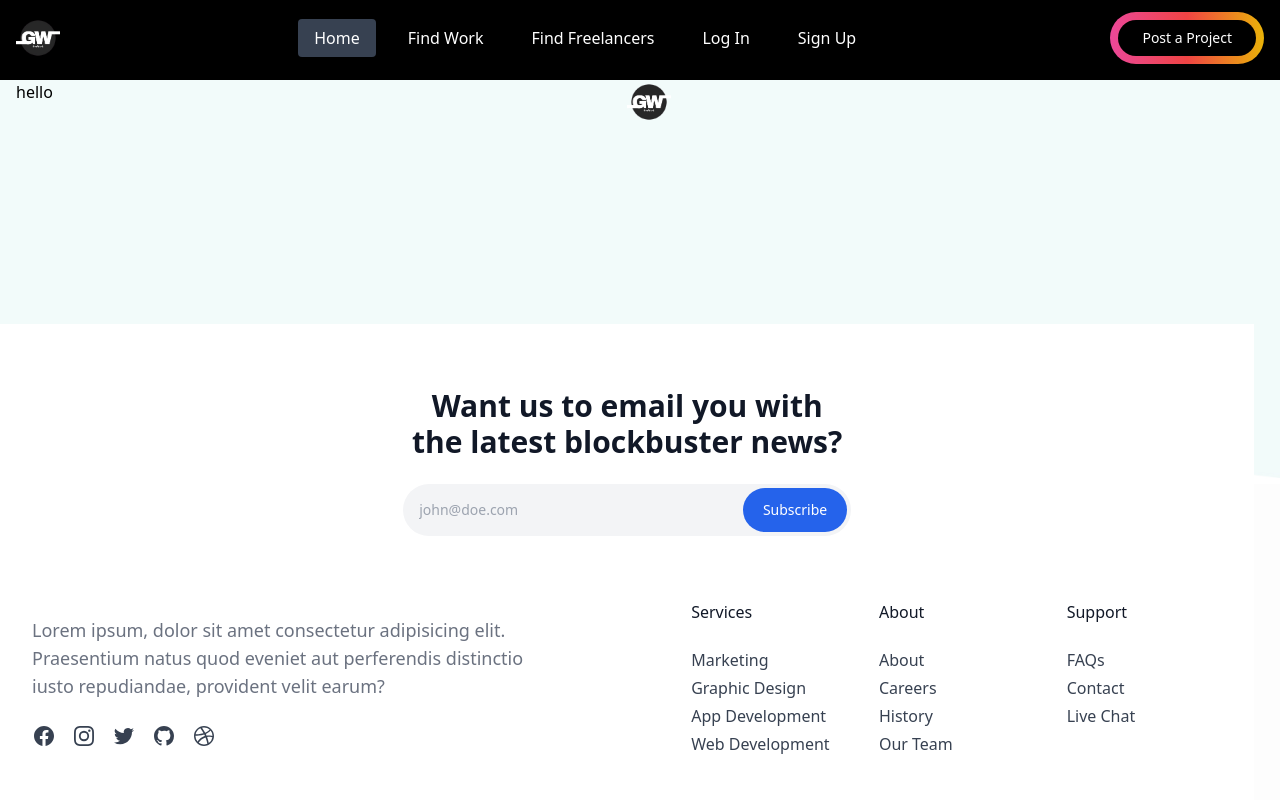
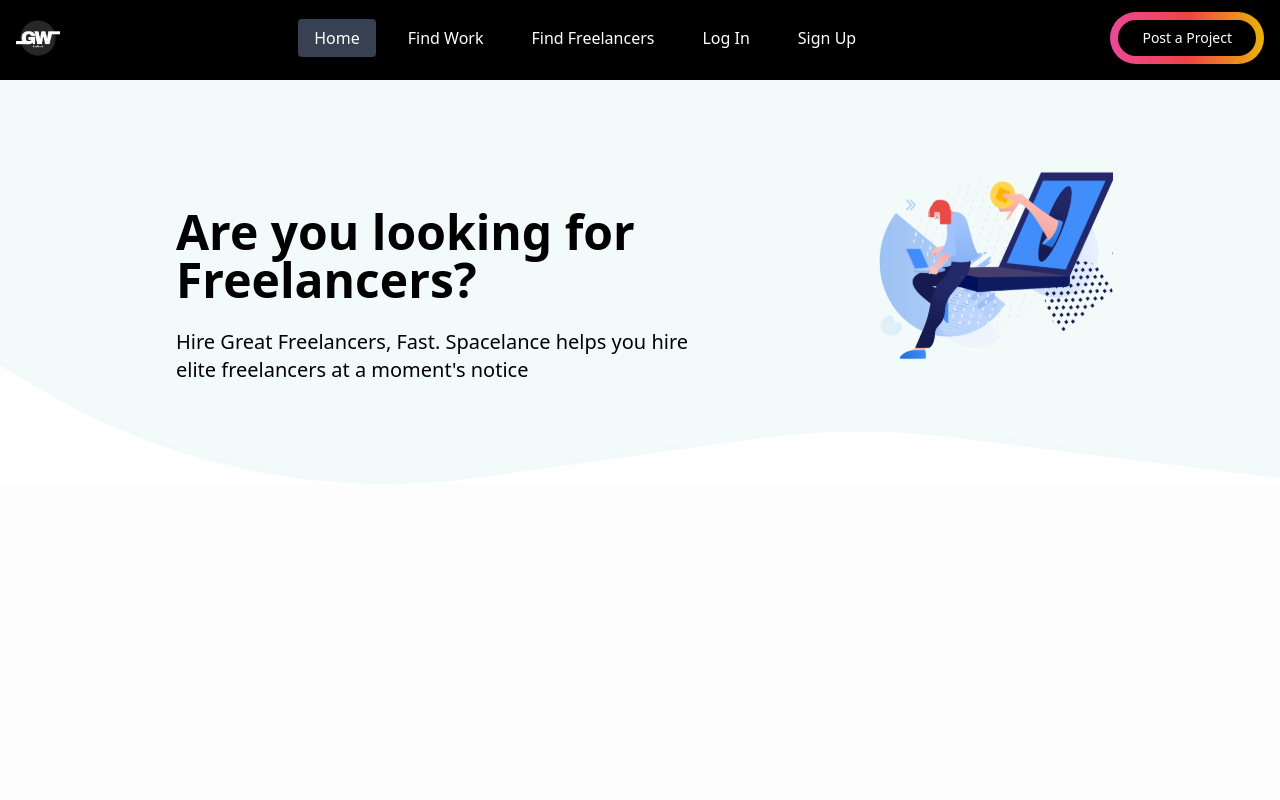
Before and after one commit to Mir0069/pp1, a React (Vite) app: page / in a window 1280 px wide. Shown: the top 800 px of the page. Built offline with nearby package versions, Linux system fonts and the light colour scheme.

Commit message:
update:home banner

```diff
--- a/src/components/Home.jsx
+++ b/src/components/Home.jsx
@@ -1,13 +1,17 @@
 import React from 'react'
-import logo from './images/logo.png';
+import Working from './images/working.svg';
 
 const Home = () => {
   return (
-    <div className='top-20 relative block pb-20 justify-around'>
-    <div className='flex'>
-      <div className='w-1/2 pl-4'>hello</div>
-      <div className='w-1/2'><img src={logo} className='w-11' /></div>
-    </div>
+    <div className='top-20 relative block pb-20 justify-around h-[80vh]'>
+      <div className='flex'>
+        <div className='w-1/2  mt-32 ml-44 font-extrabold text-5xl'>
+        Are you looking for Freelancers?
+        <p className='text-xl font-light pt-6'>Hire Great Freelancers, Fast. Spacelance helps you hire elite freelancers at a moment's notice</p>
+        </div>
+
+        <div className=' mt-12 w-1/2 '><img src={Working} className=' ml-32 w-1/2' /></div>
+      </div>
 
 
 
```
Also changed, not shown: src/components/images/working.svg (added).
